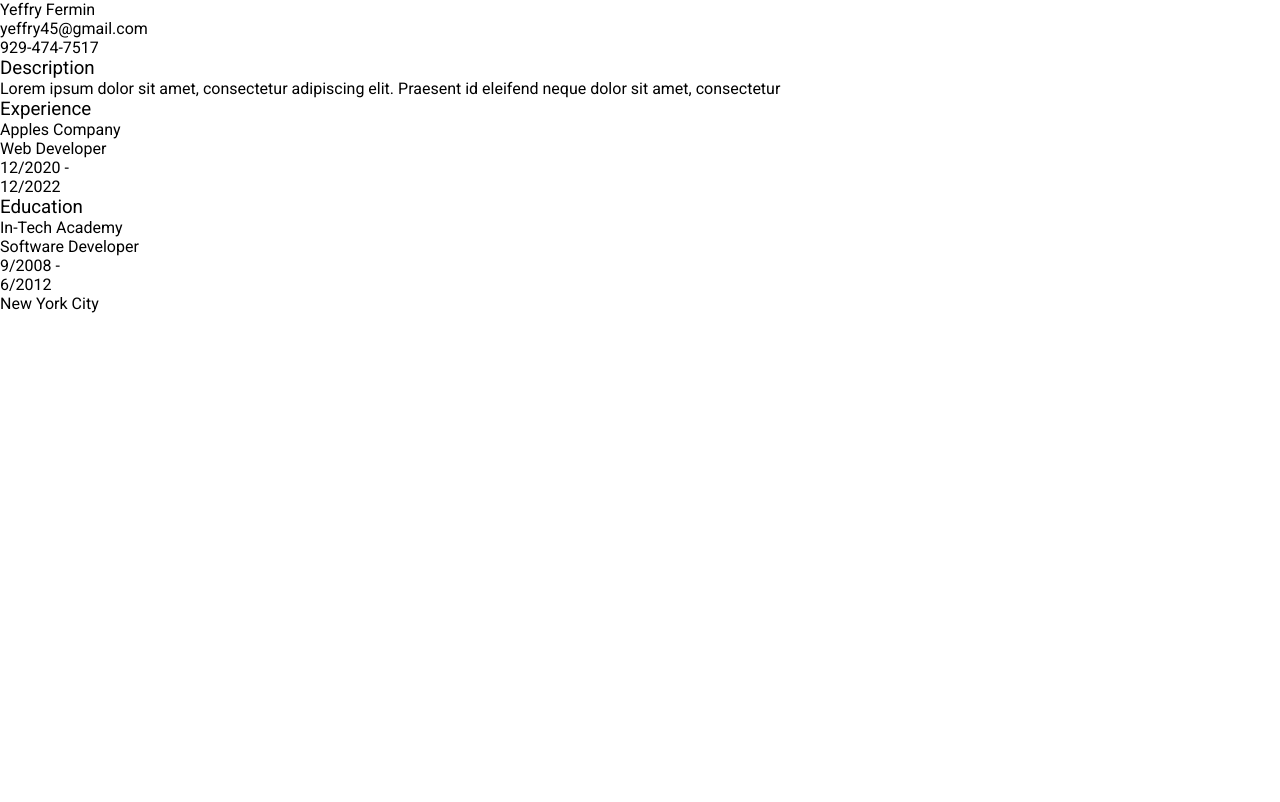
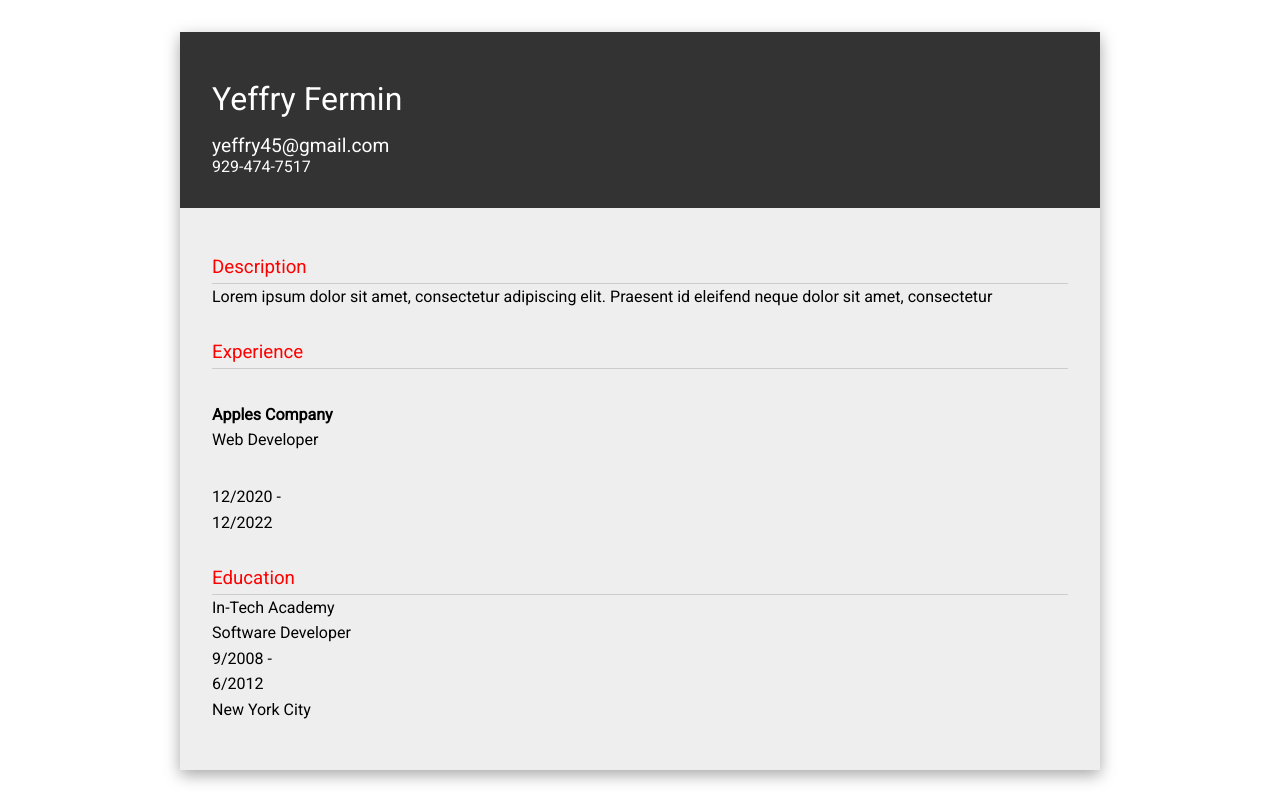
Before and after one commit to Yeffry921/Project-CV-Application, a React (Create React App) app: page / in a window 1280 px wide. Built offline with nearby package versions, Linux system fonts and the light colour scheme.

Commit message:
add styling for coverOutput component

```diff
--- a/src/styles/app.css
+++ b/src/styles/app.css
@@ -22,6 +22,9 @@ ol, ul {
 
 h1 {
   font-weight: 500;
+}
+p {
+  padding: .2rem 0;
 }
 
 img {
@@ -74,3 +77,50 @@ textarea {
   font-family: inherit;
   font-size: 1rem;
 }
+
+/* Cover Output */
+.output__wrapper {
+
+  margin: 0 auto;
+}
+.heading {
+  background-color: #333333;
+  padding: 2rem 2rem;
+  color: #fff;
+}
+.heading__name {
+  margin: 1rem 0;
+  font-size: 2rem;
+}
+.heading__email {
+  font-size: 1.2rem;
+}
+
+.body__wrapper {
+  padding: 1rem 2rem;
+}
+.body__content h3 {
+  color: red;
+  border-bottom: 1px solid rgb(204, 204, 204);
+  padding-bottom: 5px;
+}
+.body__content div {
+  margin: 2rem 0;
+}
+.body__description {
+  margin-bottom: 2rem;
+}
+.body__description p {
+  margin-bottom: 2rem;
+}
+.company__name {
+  font-weight: bold;
+
+}
+
+.cover-container {
+  max-width: 920px;
+  margin: 2rem auto;
+  background-color: rgb(238, 238, 238);
+  box-shadow: rgba(0, 0, 0, 0.35) 0px 5px 15px;
+}
```
